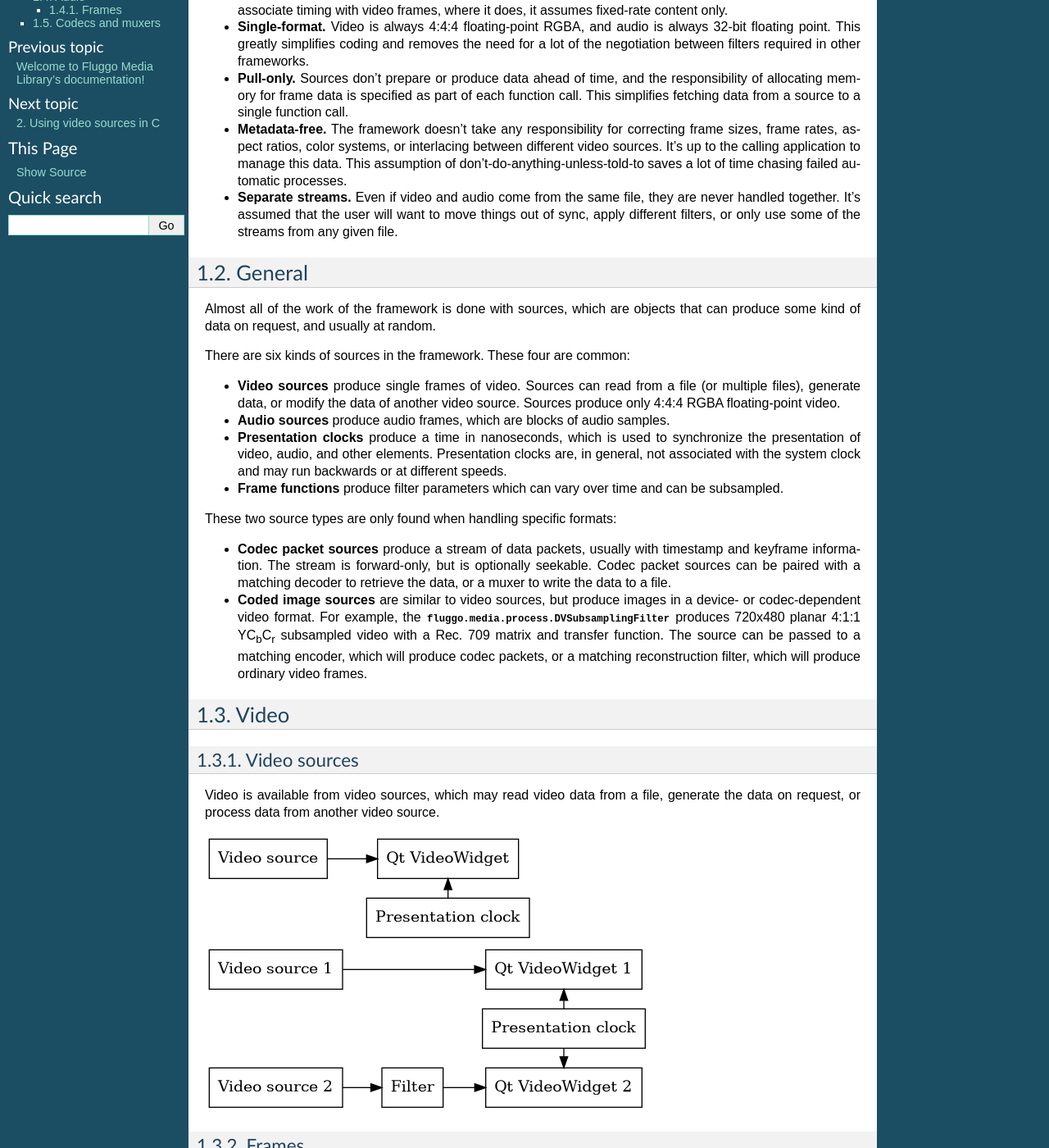
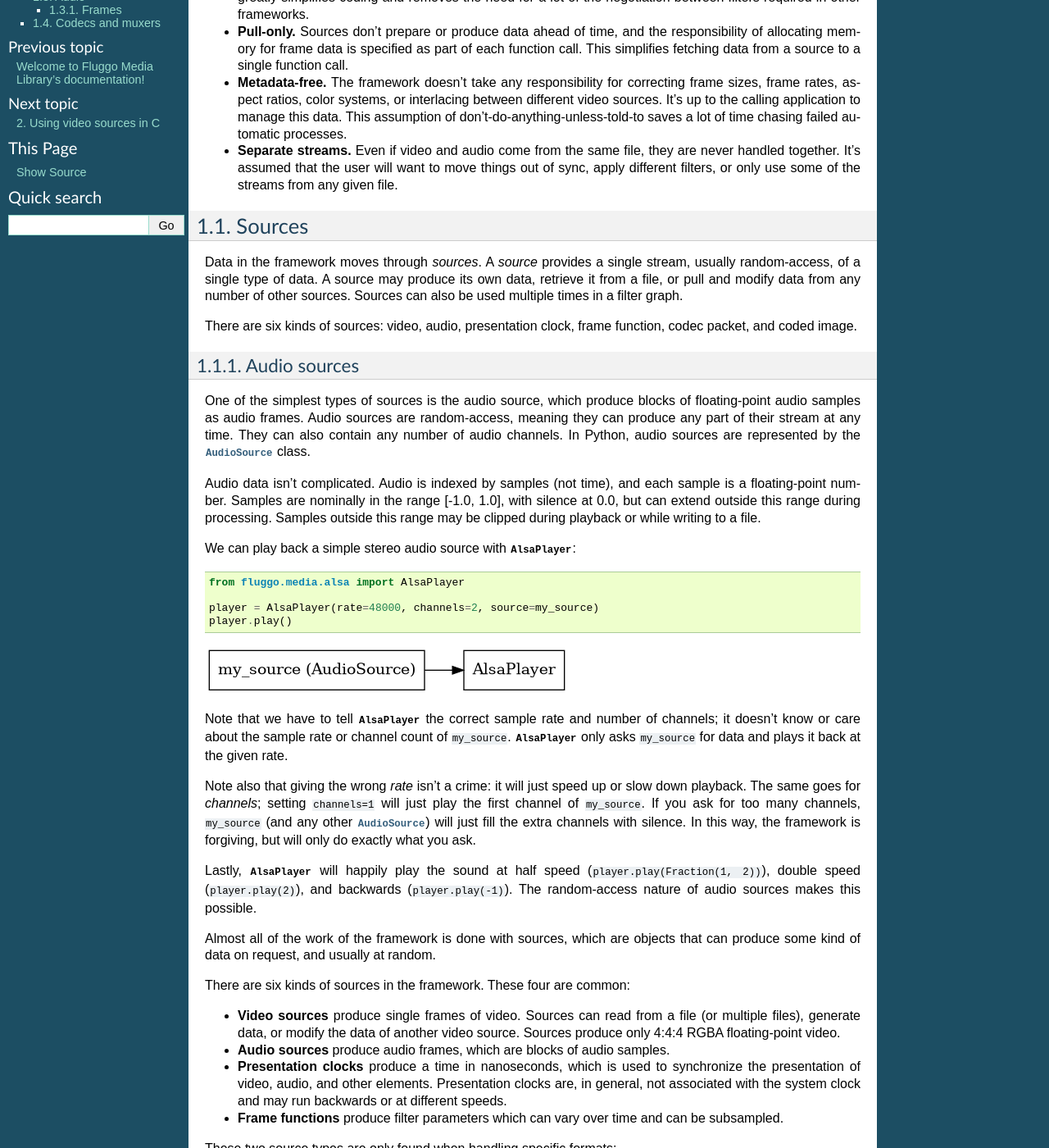
Before and after one commit to fluggo/Canvas, a Sphinx documentation site: the page built from docs/sphinx/framework.rst, in a window 1280 px wide and 1400 px high, scrolled down 326 px. Shown: the whole window at 82% size. Built offline with Sphinx 7.4.7, drawn with Linux system fonts in a browser that asks for light colours; formulas are drawn with MathJax 3; some of the changed text lies outside the part shown.

Commit message:
Docs: Start prettyfying the general framework article.

```diff
--- a/docs/sphinx/framework.rst
+++ b/docs/sphinx/framework.rst
@@ -43,8 +40,59 @@
   things out of sync, apply different filters, or only use some of the streams
   from any given file.
 
-General
+Sources
 =======
+
+Data in the framework moves through *sources*. A *source* provides a single stream,
+usually random-access, of a single type of data. A source may produce its own data,
+retrieve it from a file, or pull and modify data from any number of other sources.
+Sources can also be used multiple times in a filter graph.
+
+There are six kinds of sources: video, audio, presentation clock, frame function,
+codec packet, and coded image.
+
+Audio sources
+-------------
+
+One of the simplest types of sources is the audio source, which produce blocks of
+floating-point audio samples as audio frames. Audio sources are random-access, meaning
+they can produce any part of their stream at any time. They can also contain any
+number of audio channels. In Python, audio sources are represented by the
+:class:`~.AudioSource` class.
+
+Audio data isn't complicated. Audio is indexed by samples (not time), and each
+sample is a floating-point number. Samples are nominally in the range [-1.0, 1.0],
+with silence at 0.0, but can extend outside this range during processing. Samples
+outside this range may be clipped during playback or while writing to a file.
+
+We can play back a simple stereo audio source with :class:`~.AlsaPlayer`::
+
+    from fluggo.media.alsa import AlsaPlayer
+
+    player = AlsaPlayer(rate=48000, channels=2, source=my_source)
+    player.play()
+
+.. digraph:: foo2
+
+    rankdir="LR";
+    node [shape=box]; src1 [label="my_source (AudioSource)"]; alsa [label="AlsaPlayer"];
+    src1->alsa;
+
+Note that we have to tell :class:`~.AlsaPlayer` the correct sample rate and number
+of channels; it doesn't know or care about the sample rate or channel count of
+``my_source``. :class:`~.AlsaPlayer` only asks ``my_source`` for data and plays it back
+at the given rate.
+
+Note also that giving the wrong *rate* isn't a crime: it will just speed up or slow
+down playback. The same goes for *channels*; setting ``channels=1`` will just play
+the first channel of ``my_source``. If you ask for too many channels, ``my_source``
+(and any other :class:`~.AudioSource`) will just fill the extra channels with
+silence. In this way, the framework is forgiving, but will only do exactly what
+you ask.
+
+Lastly, :class:`~.AlsaPlayer` will happily play the sound at half speed (``player.play(Fraction(1, 2))``),
+double speed (``player.play(2)``), and backwards (``player.play(-1)``). The random-access
+nature of audio sources makes this possible.
 
 Almost all of the work of the framework is done with sources, which are objects
 that can produce some kind of data on request, and usually at random.
```
Also changed, not shown: other parts of docs/sphinx/framework.rst (+0 -3 lines).
